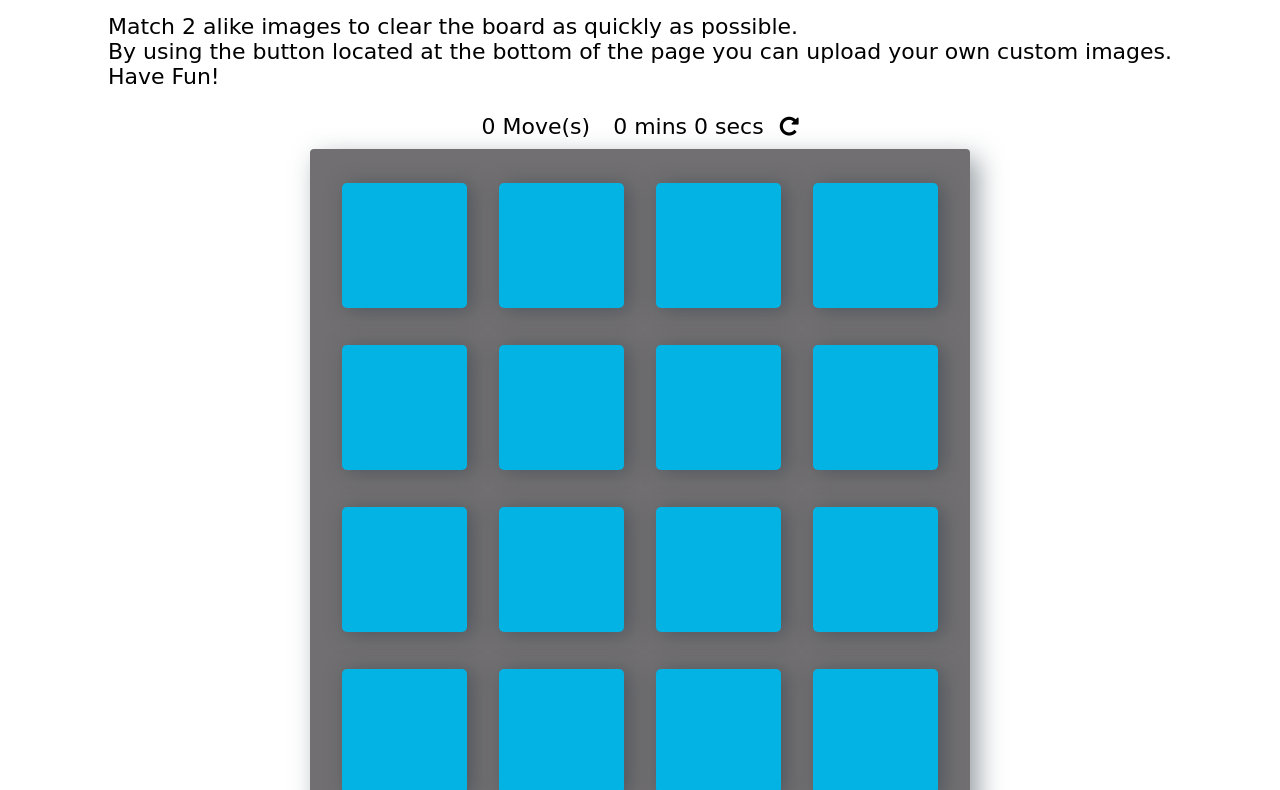
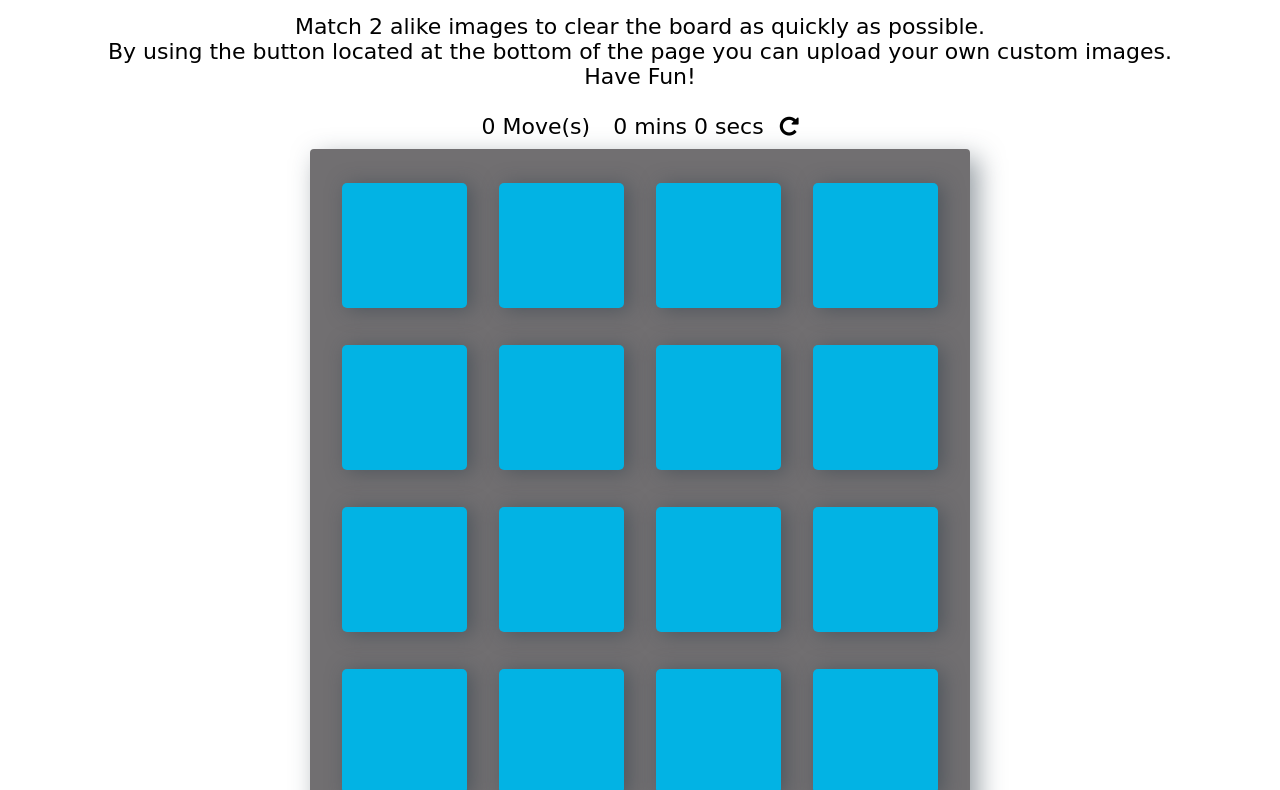
Before and after one commit to ndisanto271/CIS621, a plain HTML site: page final_project/card game.html in a window 1280 px wide. Shown: the part 96-886 px from the top of the page. Drawn offline with nearby package versions, Linux system fonts and the light colour scheme; a web font is replaced by a local one.

Commit message:
Add files via upload

```diff
--- a/final_project/card game.css
+++ b/final_project/card game.css
@@ -15,6 +15,10 @@ html {
      visibility: hidden;
  }
 
+ .instructions{
+     text-align: center;
+     font-family: "Inconsolata",cursive;
+ }
 
 html,
 body {
```
